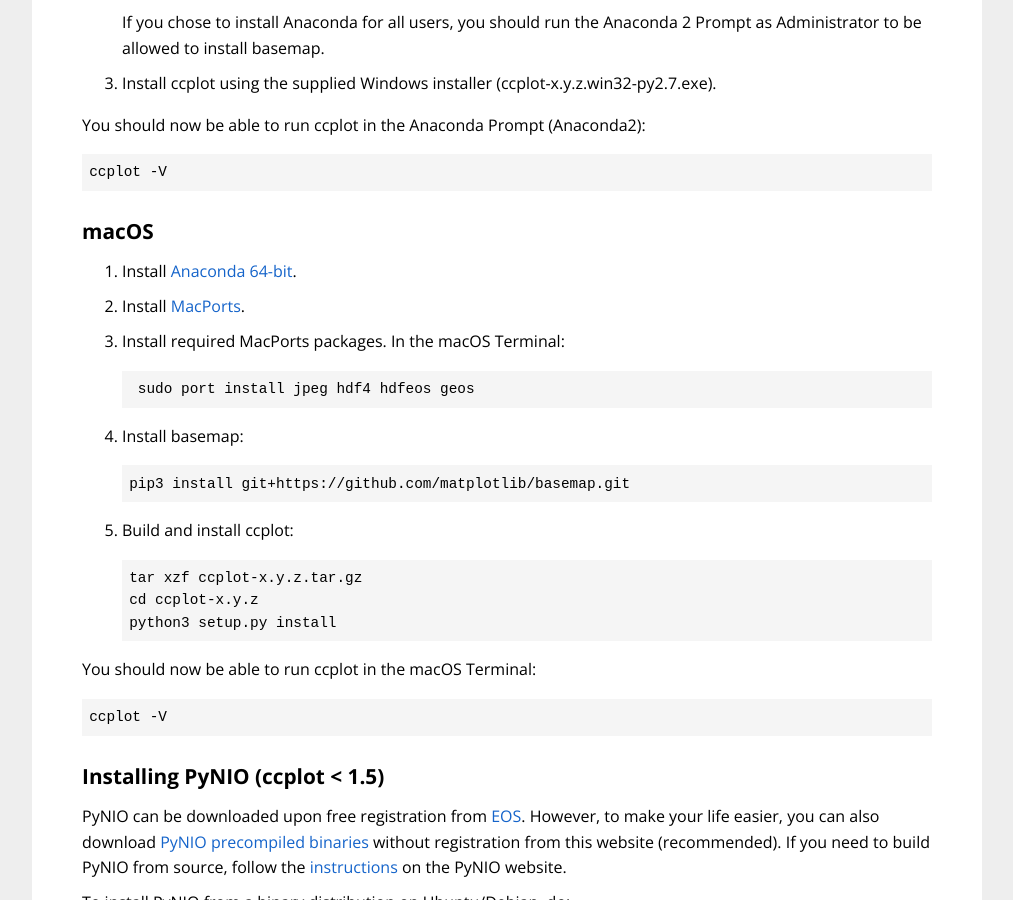
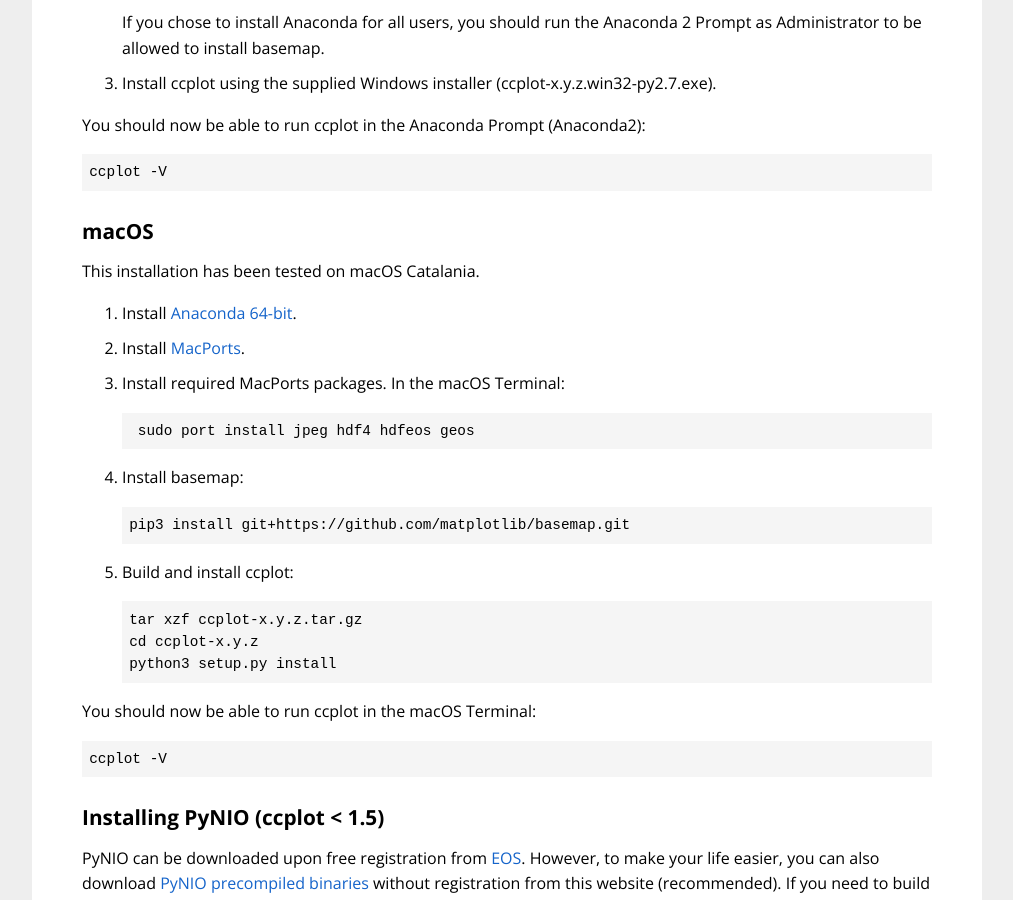
Before and after one commit to peterkuma/ccplot, a Jekyll site: the page built from download/index.md, in a window 1280 px wide and 900 px high, scrolled down 3241 px. Shown: the whole window, without its empty margins (133-1146 px from the left). Built offline with Jekyll 4.4.1, drawn with Linux system fonts in a browser that asks for light colours.

Commit message:
macOS installation: add a note about macOS version

```diff
--- a/download/index.md
+++ b/download/index.md
@@ -287,6 +287,8 @@
 macOS
 -----
 
+This installation has been tested on macOS Catalania.
+
 1. Install [Anaconda 64-bit](https://www.anaconda.com/download/).
 
 2. Install [MacPorts](https://www.macports.org).
```
